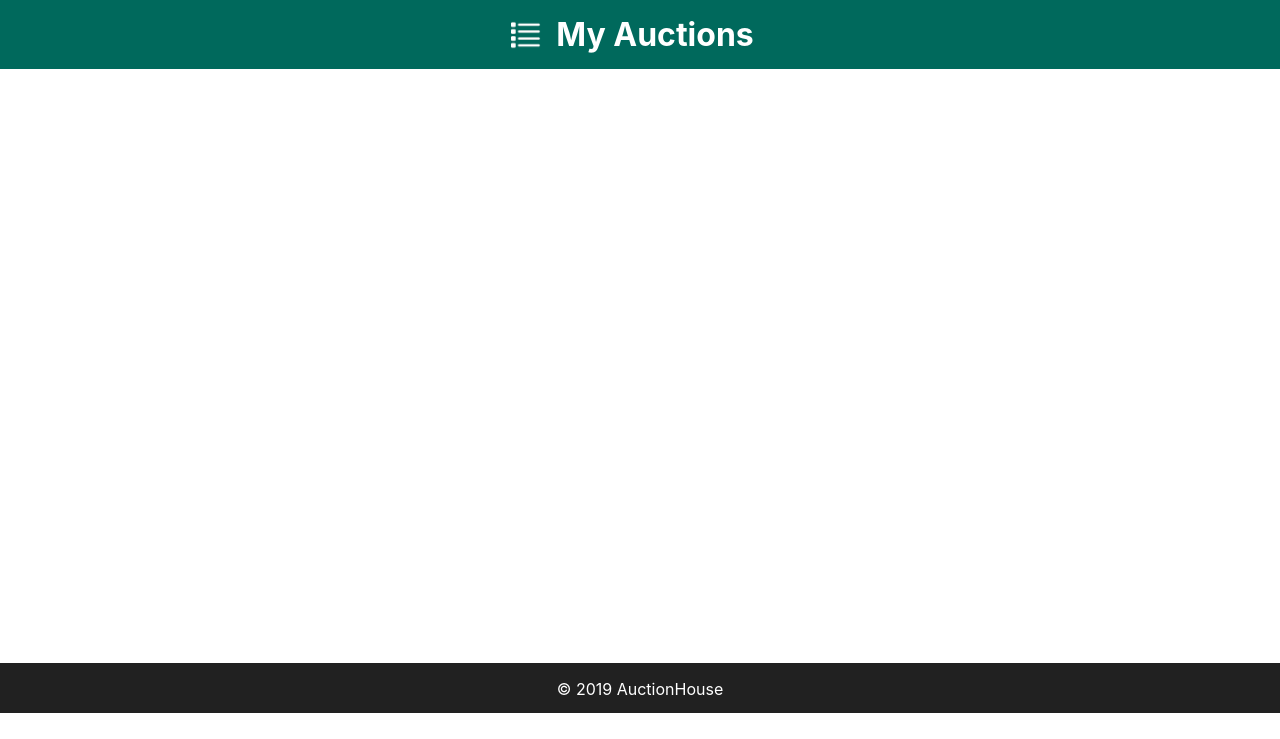
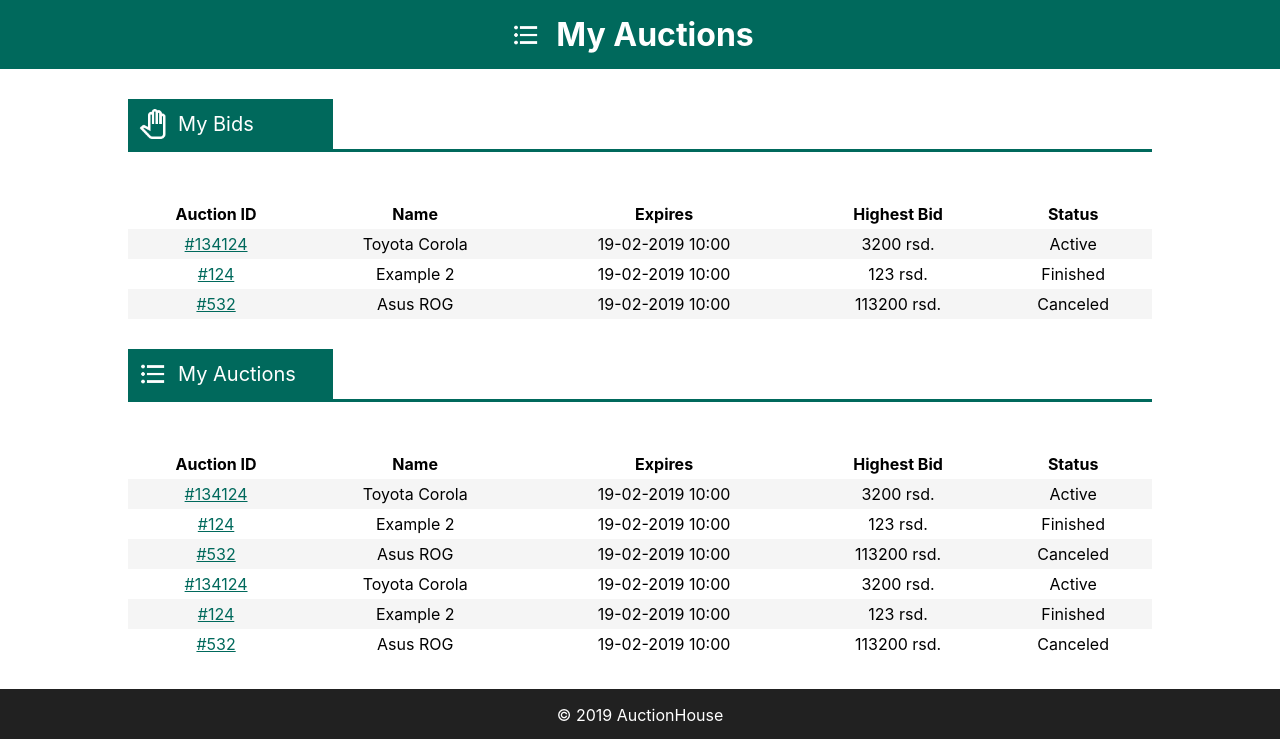
Before and after one commit to nsavicks/AuctionHouse, a PHP site: page /MyAuctions.htm in a window 1280 px wide. Shown: the part 87-826 px from the top of the page. Before the commit the page ends 800 px from the top, so only its background shows below. Run offline with PHP 8.4, Linux system fonts and the light colour scheme.

Commit message:
Added few pages and changed some style
- User profile page
- My Auctions page
- Style changes

```diff
--- a/Index.htm
+++ b/Index.htm
@@ -23,6 +23,7 @@
         <div id="newest-auctions">
             <div class="auctions-preview-title">
                 <div class="auctions-preview-title-left">
+                    <img src="img/new.png">
                     <h1>Newest Auctions</h1>
                 </div>
                 <div class="auctions-preview-title-right">
@@ -134,6 +135,7 @@
         <div id="featured-auctions">
             <div class="auctions-preview-title">
                 <div class="auctions-preview-title-left">
+                        <img src="img/star.png">
                     <h1>Featured Auctions</h1>
                 </div>
                 <div class="auctions-preview-title-right">
--- a/MyAuctions.htm
+++ b/MyAuctions.htm
@@ -20,8 +20,115 @@
     </header>
 
     <div id="page-title">
-        <img src="img/list.png"/>
+        <img src="img/list.png" />
         <h1>My Auctions</h1>
+    </div>
+
+    <div id="my-bids">
+        <div class="auctions-preview-title">
+            <div class="auctions-preview-title-left">
+                <img src="img/hand.png">
+                <h1>My Bids</h1>
+            </div>
+            <div class="auctions-preview-title-right">
+            </div>
+        </div>
+
+        <table>
+            <tr>
+                <th>Auction ID</th>
+                <th>Name</th>
+                <th>Expires</th>
+                <th>Highest Bid</th>
+                <th>Status</th>
+            </tr>
+            <tr>
+                <td><a href="#">#134124</a></td>
+                <td>Toyota Corola</td>
+                <td>19-02-2019 10:00</td>
+                <td>3200 rsd.</td>
+                <td>Active</td>
+            </tr>
+            <tr>
+                <td><a href="#">#124</a></td>
+                <td>Example 2</td>
+                <td>19-02-2019 10:00</td>
+                <td>123 rsd.</td>
+                <td>Finished</td>
+            </tr>
+            <tr>
+                <td><a href="#">#532</a></td>
+                <td>Asus ROG</td>
+                <td>19-02-2019 10:00</td>
+                <td>113200 rsd.</td>
+                <td>Canceled</td>
+            </tr>
+        </table>
+
+    </div>
+
+    <div id="my-auctions">
+        <div class="auctions-preview-title">
+            <div class="auctions-preview-title-left">
+                <img src="img/list.png">
+                <h1>My Auctions</h1>
+            </div>
+            <div class="auctions-preview-title-right">
+            </div>
+        </div>
+
+        <table>
+            <tr>
+                <th>Auction ID</th>
+                <th>Name</th>
+                <th>Expires</th>
+                <th>Highest Bid</th>
+                <th>Status</th>
+            </tr>
+            <tr>
+                <td><a href="#">#134124</a></td>
+                <td>Toyota Corola</td>
+                <td>19-02-2019 10:00</td>
+                <td>3200 rsd.</td>
+                <td>Active</td>
+            </tr>
+            <tr>
+                <td><a href="#">#124</a></td>
+                <td>Example 2</td>
+                <td>19-02-2019 10:00</td>
+                <td>123 rsd.</td>
+                <td>Finished</td>
+            </tr>
+            <tr>
+                <td><a href="#">#532</a></td>
+                <td>Asus ROG</td>
+                <td>19-02-2019 10:00</td>
+                <td>113200 rsd.</td>
+                <td>Canceled</td>
+            </tr>
+            <tr>
+                <td><a href="#">#134124</a></td>
+                <td>Toyota Corola</td>
+                <td>19-02-2019 10:00</td>
+                <td>3200 rsd.</td>
+                <td>Active</td>
+            </tr>
+            <tr>
+                <td><a href="#">#124</a></td>
+                <td>Example 2</td>
+                <td>19-02-2019 10:00</td>
+                <td>123 rsd.</td>
+                <td>Finished</td>
+            </tr>
+            <tr>
+                <td><a href="#">#532</a></td>
+                <td>Asus ROG</td>
+                <td>19-02-2019 10:00</td>
+                <td>113200 rsd.</td>
+                <td>Canceled</td>
+            </tr>
+        </table>
+
     </div>
 
 
--- a/css/style.css
+++ b/css/style.css
@@ -24,14 +24,14 @@ textarea{
    resize: none;
 }
 
-input[type=text], input[type=email], input[type=password], input[type=date], textarea, select{
+input[type=text], input[type=number], input[type=email], input[type=password], input[type=date], textarea, select{
    padding: 10px;
    border: 0px;
    border-bottom: #E0E0E0 2px solid;
    font-size: 15px;
 }
 
-input[type=text]:focus, input[type=email]:focus, input[type=password]:focus, input[type=date]:focus, textarea:focus, input[type=text]:hover, input[type=email]:hover, input[type=password]:hover, textarea:hover, select:hover{
+input[type=text]:focus,input[type=number]:focus,  input[type=email]:focus, input[type=password]:focus, input[type=date]:focus, textarea:focus, input[type=text]:hover, input[type=email]:hover, input[type=password]:hover, textarea:hover, select:hover{
    border-bottom-color: #009688;
 }
 
@@ -60,6 +60,35 @@ label {
    color: #00695C;
    font-weight: bold;
 }
+
+table{
+   width: 100%;
+   border: 0;
+   border-spacing: 0;
+   text-align: center;
+}
+
+table a{
+   color: #00695C;
+}
+
+tr{
+   padding: 10px;
+}
+
+tr:hover{
+   color: #00695C;
+}
+
+td, th{
+   padding: 5px;
+}
+
+tr:nth-child(even){
+   background: #F5F5F5;
+}
+
+
 
 /* Header and navigation */
 
@@ -228,19 +257,23 @@ input[type=radio]{
    height: 100%;
    background: #00695C;
    border-bottom: 3px solid #00695C;
-   align-content: center;
+   align-items: center;
+}
+
+.auctions-preview-title-left img{
+   height: 30px;
+   width: 30px;
+   margin-left: 10px;
 }
 
 .auctions-preview-title-left h1{
-   display: flex;
    font-weight: normal;
    font-size: 20px;
    color: white;
-   margin-left: 20px;
+   margin-left: 10px;
 }
 
 .auctions-preview-title-right{
-   display: flex;
    float: left;
    width: 80%;
    height: 100%;
@@ -381,3 +414,85 @@ input[type=radio]{
 #warning-content button:hover{
    margin-top: 2px;
 }
+
+/* MyAuctions page */
+
+#my-bids, #my-auctions{
+   width: 80%;
+   margin: 0 auto;
+   margin-top: 30px;
+}
+
+/* User profile page */
+
+#user-profile-content{
+   width: 30%;
+   margin: 0 auto;
+   margin-top: 50px;
+   display: flex;
+}
+
+#user-profile-image{
+   text-align: center;
+}
+
+#user-profile-image img{
+   background: #F5F5F5;
+   width: 200px;
+   height: 200px;
+   margin-bottom: 10px;
+}
+
+#user-profile-image em{
+   color: #00695C;
+   font-size: 20;
+}
+
+
+#user-profile-info{
+   width: 70%;
+   margin-top: 50px;
+}
+
+.profile-info{
+   display: flex;
+   align-items: center;
+   margin-left: 20px;
+   border-bottom: 1px dashed #E0E0E0;
+   padding-bottom: 5px;
+   margin-bottom: 10px;
+}
+
+.profile-info img{
+   width: 30px;
+   height: 30px;
+}
+
+.profile-info em{
+   margin-left: 10px;
+   font-size: 20;
+   color: #00695C;
+}
+
+#user-rate{
+   margin: 0 auto;
+   margin-top: 20px;
+   overflow: hidden;
+   height: 200px;
+}
+
+#user-rate input[type=number]{
+   display: inline;
+   width: 20%;
+}
+#user-rate input[type=submit]{
+   display: inline;
+   width: 70%;
+   margin-left: 20px;
+   margin-top: 0;
+}
+
+#user-rate input[type=submit]:hover{
+   position: relative;
+   top: 2px;
+}
```
Also changed, not shown: UserProfile.htm (added, +74 -0 lines), img/cake.png (added), img/emailB.png (added), img/gender.png (added), img/hand.png (added), img/list.png, img/new.png (added), img/no-image.png (added), img/perm.png (added), img/person.png (added), img/personB.png (added), img/star.png (added), img/starB.png (added), img/world.png (added).
